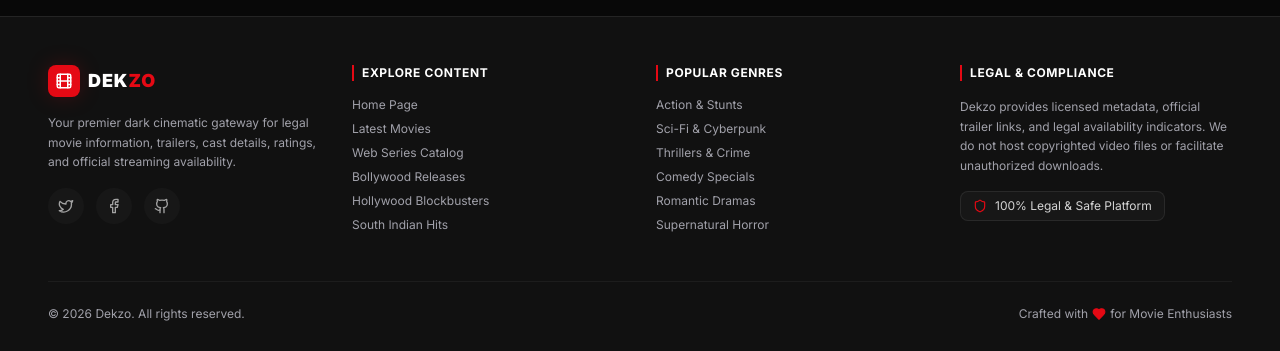
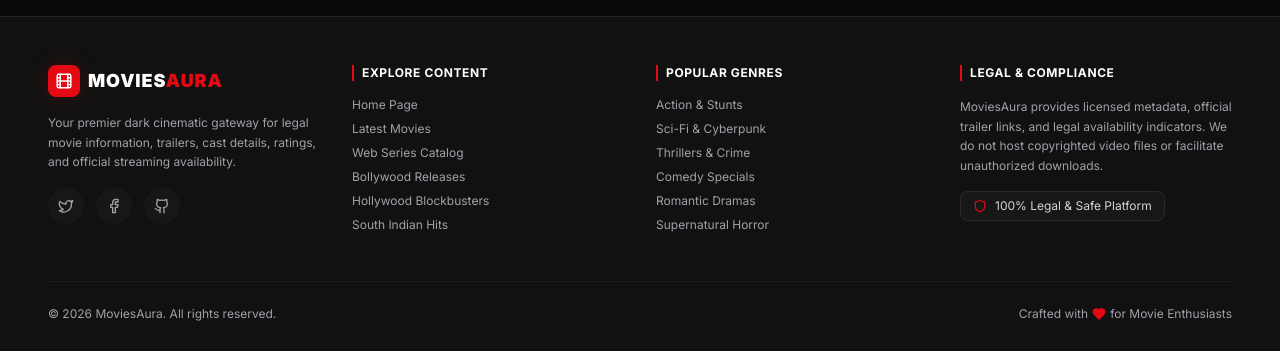
Before and after one commit to prajapatiakash891-source/movies, a React (Vite) app in the folder client/: page / in a window 1280 px wide. Shown: the part 638-989 px from the top of the page. Built offline with nearby package versions, Linux system fonts and the light colour scheme; no server answers; the HTML template or start-up script is replaced by a standard one.

Commit message:
Update Footer.jsx

```diff
--- a/client/src/components/Footer.jsx
+++ b/client/src/components/Footer.jsx
@@ -14,7 +14,7 @@ export const Footer = () => {
                 <Film size={18} className="text-white" />
               </div>
               <span className="text-lg font-black tracking-wider text-white">
-                DEK<span className="text-brand-red">ZO</span>
+                MOVIES<span className="text-brand-red">AURA</span>
               </span>
             </Link>
             <p className="text-xs text-muted leading-relaxed">
@@ -25,7 +25,7 @@ export const Footer = () => {
                 href="https://twitter.com"
                 target="_blank"
                 rel="noopener noreferrer"
-                aria-label="Follow Dekzo on Twitter"
+                aria-label="Follow MoviesAura on Twitter"
                 className="p-2 bg-dark-card hover:bg-brand-red hover:text-white rounded-full transition-colors min-w-[36px] min-h-[36px] flex items-center justify-center"
               >
                 <Twitter size={16} />
@@ -34,7 +34,7 @@ export const Footer = () => {
                 href="https://facebook.com"
                 target="_blank"
                 rel="noopener noreferrer"
-                aria-label="Follow Dekzo on Facebook"
+                aria-label="Follow MoviesAura on Facebook"
                 className="p-2 bg-dark-card hover:bg-brand-red hover:text-white rounded-full transition-colors min-w-[36px] min-h-[36px] flex items-center justify-center"
               >
                 <Facebook size={16} />
@@ -43,7 +43,7 @@ export const Footer = () => {
                 href="https://github.com"
                 target="_blank"
                 rel="noopener noreferrer"
-                aria-label="View Dekzo repository on GitHub"
+                aria-label="View MoviesAura repository on GitHub"
                 className="p-2 bg-dark-card hover:bg-brand-red hover:text-white rounded-full transition-colors min-w-[36px] min-h-[36px] flex items-center justify-center"
               >
                 <Github size={16} />
@@ -87,7 +87,7 @@ export const Footer = () => {
               Legal & Compliance
             </h2>
             <p className="text-xs text-muted mb-4 leading-relaxed">
-              Dekzo provides licensed metadata, official trailer links, and legal availability indicators. We do not host copyrighted video files or facilitate unauthorized downloads.
+              MoviesAura provides licensed metadata, official trailer links, and legal availability indicators. We do not host copyrighted video files or facilitate unauthorized downloads.
             </p>
             <div className="inline-flex items-center gap-2 px-3 py-1.5 rounded-lg bg-dark-card border border-dark-border text-xs text-neutral-300">
               <Shield size={14} className="text-brand-red" /> 100% Legal & Safe Platform
@@ -97,7 +97,7 @@ export const Footer = () => {
 
         {/* Bottom Bar */}
         <div className="pt-6 border-t border-white/5 flex flex-col sm:flex-row items-center justify-between text-xs text-muted gap-4">
-          <p>© {new Date().getFullYear()} Dekzo. All rights reserved.</p>
+          <p>© {new Date().getFullYear()} MoviesAura. All rights reserved.</p>
           <div className="flex items-center gap-1">
             <span>Crafted with</span>
             <Heart size={14} className="text-brand-red fill-brand-red" />
```
